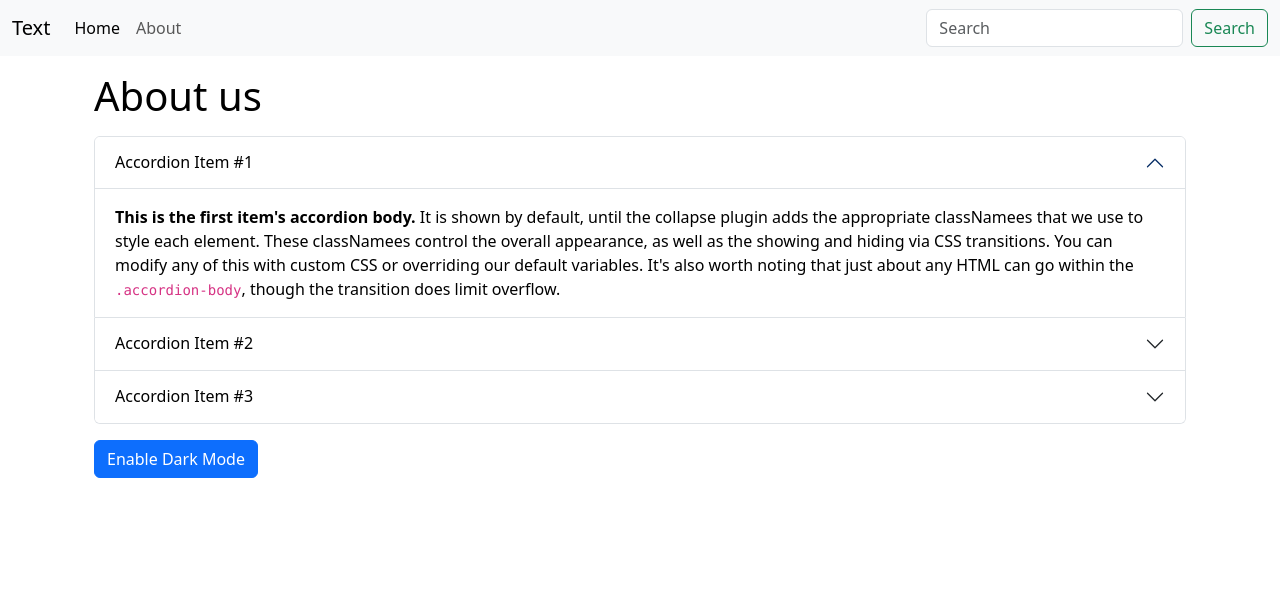
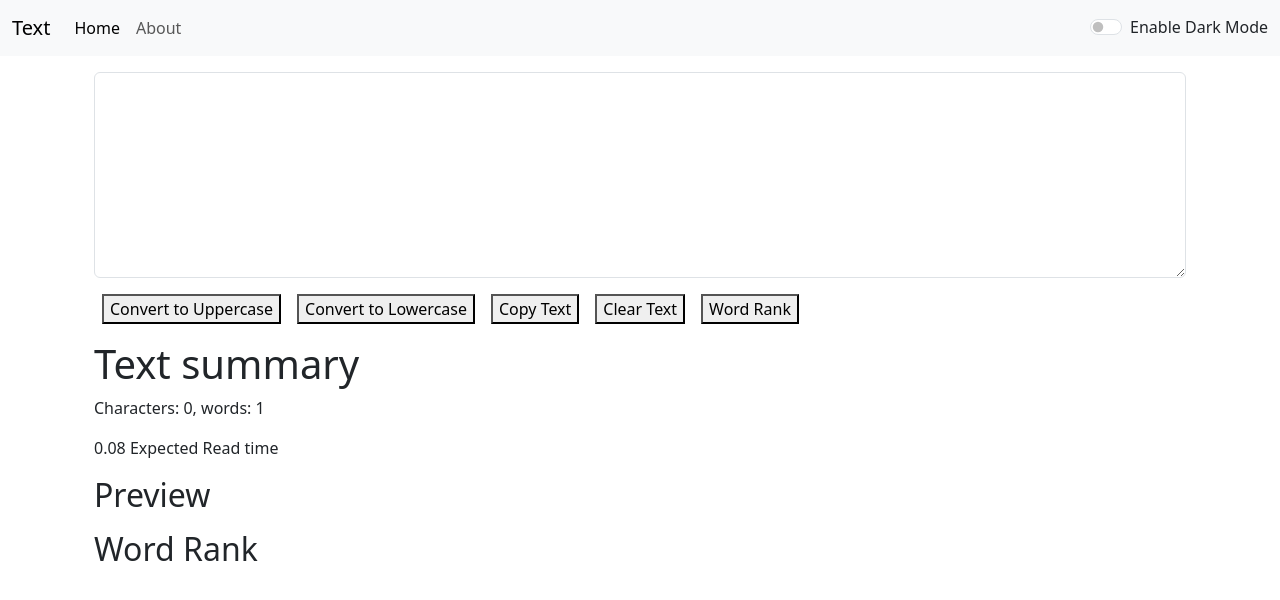
Before and after one commit to siddharthbaleja7/Text, a React (Create React App) app: page / in a window 1280 px wide. Shown: the top 600 px of the page. Built offline with nearby package versions, Linux system fonts and the light colour scheme.

Commit message:
Add dark mode

```diff
--- a/src/App.js
+++ b/src/App.js
@@ -1,17 +1,25 @@
-import logo from './logo.svg';
 import './App.css';
 import NavBar from './components/NavBar';
 import TextForm from './components/TextForm';
 import Accordion from './components/Accordion';
+import { useState } from 'react';
 
 function App() {
+  const [mode,setMode] = useState('light');
+  const toggleMode = () => {
+    if(mode === 'light'){
+      setMode('dark');
+    } else{
+      setMode('light');
+    }
+  }
   return (
     <>
-    <NavBar title="Text" />
+    <NavBar title="Text"  mode = {mode} toggleMode={toggleMode}/>
     <div className="container my-3">
       {/* <h1>Enter the text to analyze</h1> */}
-      {/* <TextForm /> */}
-      <Accordion />
+      <TextForm />
+      {/* <Accordion /> */}
     </div>
     </>
   );
--- a/src/components/NavBar.js
+++ b/src/components/NavBar.js
@@ -3,7 +3,7 @@
 export default function NavBar(props) {
   return (
     //this is the navbar which i take from bootstrap
-    <nav className="navbar navbar-expand-lg bg-body-tertiary">
+    <nav className={`navbar navbar-expand-lg navbar-${props.mode} bg-${props.mode}`}>
       <div className="container-fluid">
         <a className="navbar-brand" href="#">{props.title}</a>
         <button
@@ -43,7 +43,7 @@
               </ul> */}
             </li>
           </ul>
-          <form className="d-flex" role="search">
+          {/* <form className="d-flex" role="search">
             <input
               className="form-control me-2"
               type="search"
@@ -51,7 +51,11 @@
               aria-label="Search"
             />
             <button className="btn btn-outline-success" type="submit">Search</button>
-          </form>
+          </form> */}
+          <div className={`form-check form-switch text-${props.mode === 'light' ? 'dark' : 'light'}`}>
+            <input className="form-check-input" onClick={props.toggleMode} type="checkbox" role="switch" id="flexSwitchCheckDefault" />
+            <label className="form-check-label" htmlFor="flexSwitchCheckDefault">Enable Dark Mode</label>
+          </div>
         </div>
       </div>
     </nav>
--- a/src/components/TextForm.js
+++ b/src/components/TextForm.js
@@ -12,6 +12,14 @@
     }
     const handleDownClick =() =>{
         setText(text.toLowerCase());
+    }
+    const handleCopy = () => {
+        var text = document.getElementById("myBox");
+        text.select();
+        navigator.clipboard.writeText(text.value);
+    }
+    const handleClear = () => {
+        setText(' ');
     }
     const handleOnChange = (event) => {
         console.log('On-Change');
@@ -47,7 +55,10 @@
         </div>
         <button className='btn-btn-primary mx-2' onClick={handleUpClick}>Convert to Uppercase</button>
         <button className='btn-btn-primary mx-2' onClick={handleDownClick}>Convert to Lowercase</button>
-        <button className='btn-btn-primary mx-2>Word Rank' onClick={handleWordRank}>Word Rank</button>
+        <button className='btn-btn-primary mx-2' onClick={handleCopy}>Copy Text</button>
+        <button className='btn-btn-primary mx-2' onClick={handleClear}>Clear Text</button>
+        <button className='btn-btn-primary mx-2' onClick={handleWordRank}>Word Rank</button>
+
         </div>
         <div className='container my-3'>
             <h1>Text summary</h1>
```
